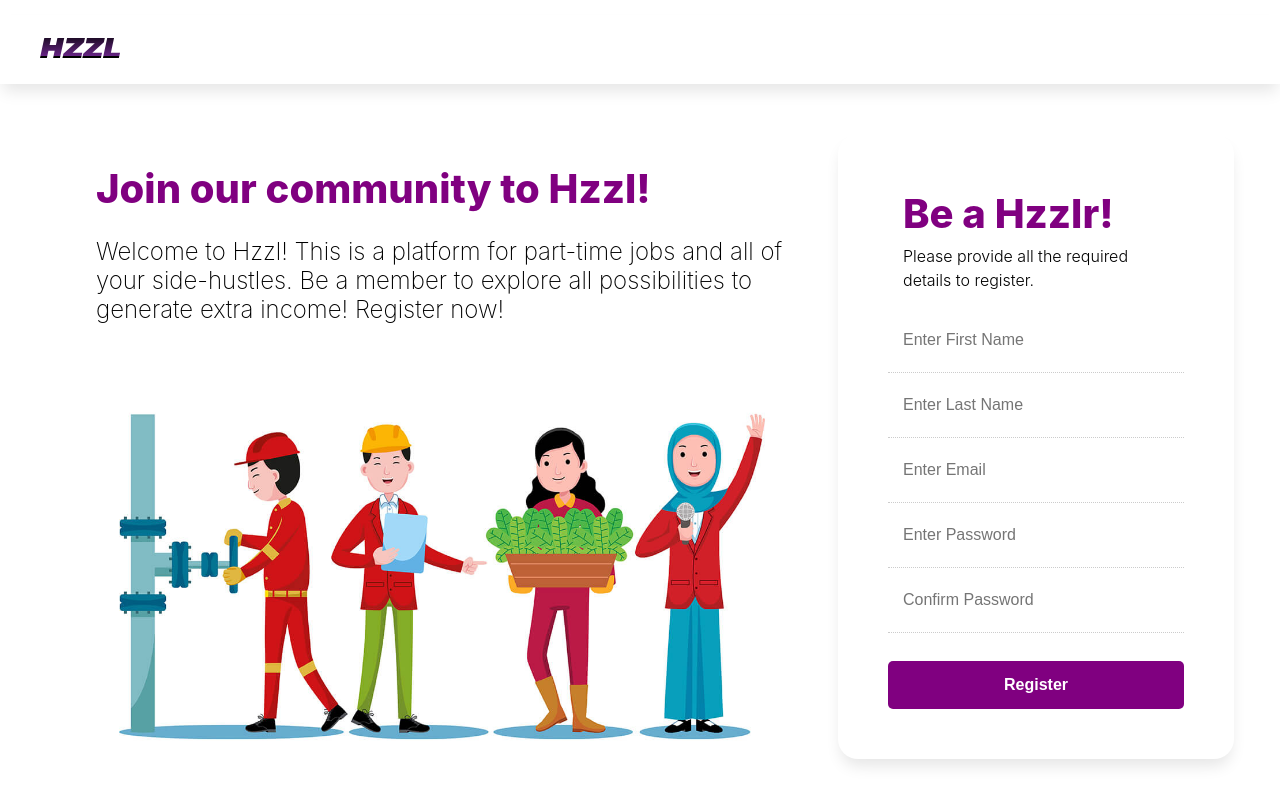
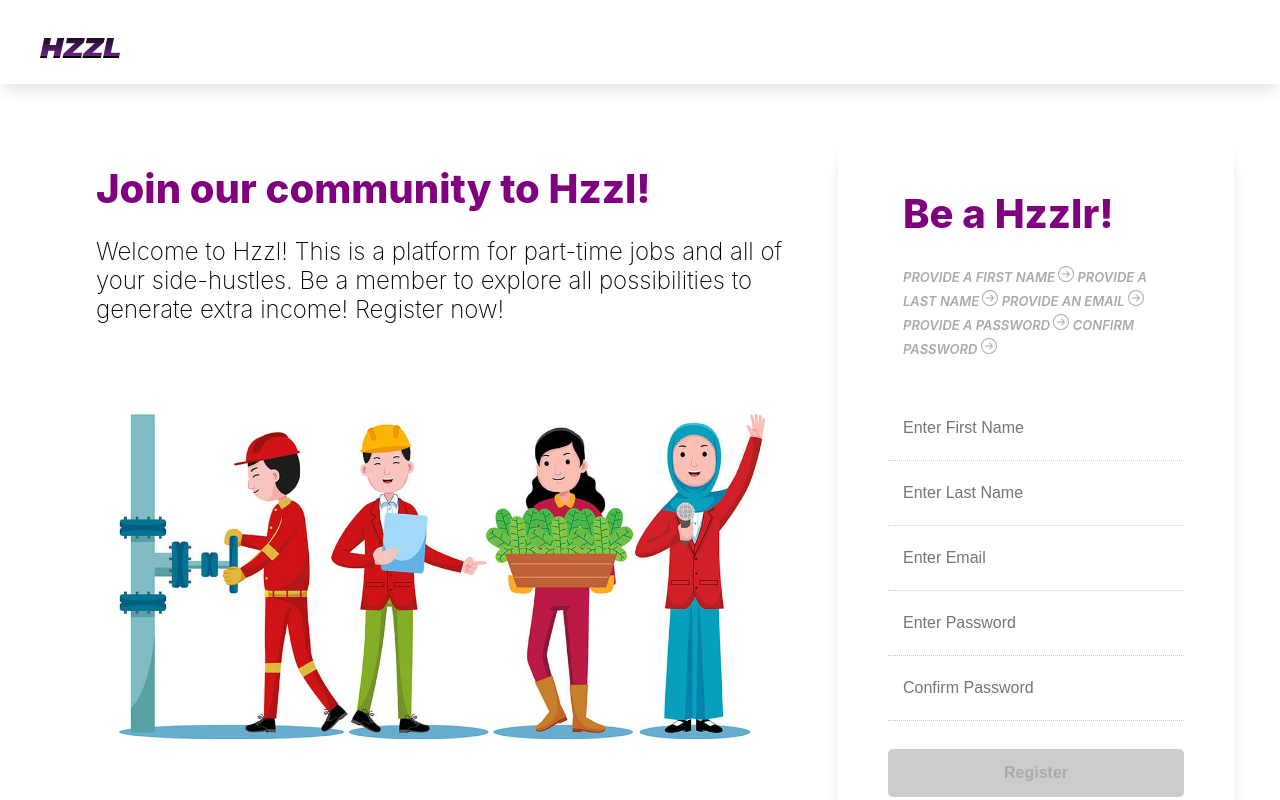
Before and after one commit to qurdafia/hzzl, a React (Create React App) app: page / in a window 1280 px wide. Shown: the top 800 px of the page. Built offline with nearby package versions, Linux system fonts and the light colour scheme.

Commit message:
Cleaning and refining.

```diff
--- a/src/App.css
+++ b/src/App.css
@@ -48,6 +48,7 @@
   color: purple;
   font-size: 40px;
   font-weight: 800 !important;
+  margin-bottom: 20px;
 }
 
 .Welcome {
@@ -57,6 +58,7 @@
 }
 
 .Welcome p {
+  display: inline;
   line-height: 1.5;
   margin-block-start: 0;
   margin-block-end: 0;
@@ -96,6 +98,16 @@
   text-align: center;
   text-transform: uppercase;
 }
+
+.ArrowRight {
+  display: inline-block;
+}
+
+.TickMark {
+  color: green;
+  display: inline-block;
+}
+
 /* Input Styling */
 
 textarea:focus, input:focus {
@@ -117,6 +129,48 @@ input[type=submit]:hover {
   color: #ffffff !important;
 }
 
+input[type=submit]:disabled {
+  background-color: #ccc !important;
+  color: #aaa !important;
+  cursor: default;
+}
+
+#provide {
+  color: #aaa;
+  font-size: 13px;
+  font-style: italic;
+  font-weight: 600;
+  text-transform: uppercase;
+}
+
+#crossed {
+  color: #ccc;
+  font-size: 13px;
+  font-style: italic;
+  font-weight: 600;
+  text-transform: uppercase;
+  text-decoration: line-through;
+}
+
+#separator, #notmatched, #goodtogo {
+  display: block;
+  font-weight: 800;
+  margin: 10px 0;
+}
+
+#separator {
+  visibility: hidden;
+}
+
+#notmatched {
+  color: red;
+}
+
+#goodtogo {
+  color: green;
+}
+
+
 @media only screen and (max-width: 600px) {
   .MainWrapper {
     width: 100%;
--- /dev/null
+++ b/src/components/ArrowRight.js
@@ -0,0 +1,11 @@
+import '../App.css';
+
+export const ArrowRight = (props) => {
+    return (
+        <div className="ArrowRight">
+            <svg xmlns="http://www.w3.org/2000/svg" width="16" height="16" fill="currentColor" class="bi bi-arrow-right-circle" viewBox="0 0 16 16">
+                <path fill-rule="evenodd" d="M1 8a7 7 0 1 0 14 0A7 7 0 0 0 1 8zm15 0A8 8 0 1 1 0 8a8 8 0 0 1 16 0zM4.5 7.5a.5.5 0 0 0 0 1h5.793l-2.147 2.146a.5.5 0 0 0 .708.708l3-3a.5.5 0 0 0 0-.708l-3-3a.5.5 0 1 0-.708.708L10.293 7.5H4.5z"/>
+            </svg>
+        </div>
+    )
+}
--- a/src/components/Footer.js
+++ b/src/components/Footer.js
@@ -4,8 +4,8 @@ export const Footer = () => {
     return (
         <div className='Footer'>
             <p>
-                All Rights Reserved ©<br />
-                Hzzl | 2022
+                All Rights Reserved<br />
+                Hzzl | 2022 ©
             </p>
         </div>
     )
--- a/src/components/InputComponent.js
+++ b/src/components/InputComponent.js
@@ -18,6 +18,7 @@ export const InputComponent = (props) => {
                 onChange={props.onChange}
                 placeholder={props.placeholder}
                 required={props.required}
+                disabled={props.disabled}
                 autoComplete="off"
             />
         </div>
--- a/src/components/RegisterComponent.js
+++ b/src/components/RegisterComponent.js
@@ -95,6 +95,11 @@ export const RegisterComponent = (props) => {
           type="submit"
           name="submit"
           value="Register"
+          // disabled={true}
+          disabled={ (fName && lName && email && password && confirmPw)
+            ? false
+            : true
+          }
         />
       </form>
 
--- a/src/components/RegisterMessageComponent.js
+++ b/src/components/RegisterMessageComponent.js
@@ -1,4 +1,6 @@
 import '../App.css';
+import { TickMark } from './TickMark';
+import { ArrowRight } from './ArrowRight';
 
 export const RegisterMessage = (props) => {
     return (
@@ -6,22 +8,24 @@ export const RegisterMessage = (props) => {
             <div className='Title'>
                 <p>Be a Hzzlr!</p>
             </div>
-            <p>
-                {props.fName || props.lName ? ' Welcome to Hzzl, ' + props.fName + ' ' + props.lName + '. Good day.': '' }
+            <p>{props.fName ?<span id="crossed">Provide a First Name <TickMark /> </span>  : <span id="provide">Provide a First Name <ArrowRight /> </span>}</p>
+            <p>{props.lName ?<span id="crossed">Provide a Last Name <TickMark /> </span>  : <span id="provide">Provide a Last Name <ArrowRight /> </span>}</p>
+            <p>{props.email ?<span id="crossed">Provide an Email <TickMark /> </span>  : <span id="provide">Provide an Email <ArrowRight /> </span>}</p>
+            <p>{props.password ?<span id="crossed">Provide a Password <TickMark /> </span>  : <span id="provide">Provide a Password <ArrowRight /> </span>}</p>
+            <p>{props.confirmPw ?<span id="crossed">Confirm Password <TickMark /> </span>  : <span id="provide">Confirm Password <ArrowRight /> </span>}</p>
 
-                {props.email ? ' Your email is ' + props.email + '.': ''}
-
-                { props.password ? ' Thank you.' : '' }
-            </p>
-            <p>
-                { props.password === props.confirmPw ? '' : 'Oops! Your password did not match!'}
-            </p>
             <p>
                 {
-                    props.fName && props.lName && props.email && ((props.password === props.confirmPw) && !(props.password === '' && props.confirmPw === '')) ? 'You are good to go!' : 'Please provide all the required details to register.'
+                    props.fName && props.lName && props.email
+                        && ((props.password === props.confirmPw)
+                        && !(props.password === '' && props.confirmPw === ''))
+                    ? <span id="goodtogo">You are good to go!</span>
+                    : props.password === props.confirmPw
+                        ? <span id="separator">xx</span>
+                        : <span id="notmatched">Oops! Password not matched!</span>
                 }
             </p>
-            <p>&nbsp;</p>
+
       </div>
     )
 }
--- /dev/null
+++ b/src/components/TickMark.js
@@ -0,0 +1,12 @@
+import '../App.css';
+
+export const TickMark = (props) => {
+    return (
+        <div className="TickMark">
+        <svg xmlns="http://www.w3.org/2000/svg" width="16" height="16" fill="currentColor" class="bi bi-check2-circle" viewBox="0 0 16 16">
+            <path d="M2.5 8a5.5 5.5 0 0 1 8.25-4.764.5.5 0 0 0 .5-.866A6.5 6.5 0 1 0 14.5 8a.5.5 0 0 0-1 0 5.5 5.5 0 1 1-11 0z"/>
+            <path d="M15.354 3.354a.5.5 0 0 0-.708-.708L8 9.293 5.354 6.646a.5.5 0 1 0-.708.708l3 3a.5.5 0 0 0 .708 0l7-7z"/>
+        </svg>
+        </div>
+    )
+}
```
